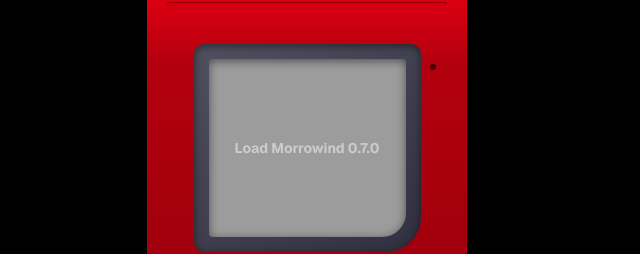
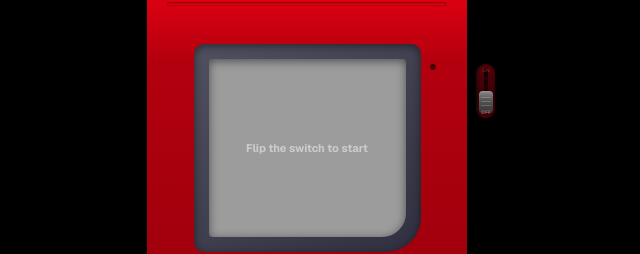
Before and after one commit to ScrollBoy-Gameboy/ScrollBoy-Source, a Next.js app: page / in a window 1280 px wide. Shown: the part 156-410 px from the top of the page, without its empty margins (333-973 px from the left). Built offline with nearby package versions, Linux system fonts and the light colour scheme.

Commit message:
feat: add power switch toggle and update start button to hint text
Co-authored-by: Void Drifter <135348722+VoltacceptYT@users.noreply.github.com>

```diff
--- a/app/page.tsx
+++ b/app/page.tsx
@@ -218,8 +218,145 @@ export default function GBAEmulator() {
     }
   });
 
+  const handleSwitchToggle = () => {
+    if (!emulatorRunning) {
+      startMorrowind("0.7.0");
+    } else {
+      if (nostalgist) {
+        nostalgist.exit();
+        setNostalgist(null);
+      }
+      setEmulatorRunning(false);
+      setStatusText("Load Morrowind 0.7.0");
+    }
+  };
+
   return (
     <div className="min-h-screen bg-black flex flex-col items-center justify-center select-none p-4">
+
+      {/* Outer wrapper: console body + side switch */}
+      <div className="relative flex items-start">
+
+      {/* Side Power Switch — mounted on the right edge of the console */}
+      <div
+        className="absolute"
+        style={{
+          right: "-28px",
+          top: "80px",
+          zIndex: 10,
+        }}
+      >
+        {/* Switch housing / track */}
+        <div
+          style={{
+            width: "18px",
+            height: "54px",
+            background: "linear-gradient(180deg, #5a0008 0%, #3d0006 50%, #5a0008 100%)",
+            borderRadius: "9px",
+            boxShadow: "2px 0 6px rgba(0,0,0,0.5), inset 0 1px 3px rgba(0,0,0,0.4), -1px 0 2px rgba(255,255,255,0.08)",
+            position: "relative",
+            cursor: "pointer",
+          }}
+          onClick={handleSwitchToggle}
+          role="button"
+          aria-label={emulatorRunning ? "Power switch — ON (click to turn off)" : "Power switch — OFF (click to turn on)"}
+          title={emulatorRunning ? "ON — click to stop" : "OFF — click to start"}
+        >
+          {/* Recessed track groove */}
+          <div
+            style={{
+              position: "absolute",
+              left: "50%",
+              top: "4px",
+              bottom: "4px",
+              width: "4px",
+              transform: "translateX(-50%)",
+              background: "linear-gradient(180deg, #1a0003 0%, #2a0005 100%)",
+              borderRadius: "2px",
+              boxShadow: "inset 0 1px 3px rgba(0,0,0,0.6)",
+            }}
+          />
+
+          {/* Thumb / knob — slides up (ON) or down (OFF) */}
+          <div
+            style={{
+              position: "absolute",
+              left: "50%",
+              transform: "translateX(-50%)",
+              top: emulatorRunning ? "3px" : "27px",
+              transition: "top 0.18s cubic-bezier(0.4, 0, 0.2, 1)",
+              width: "14px",
+              height: "22px",
+              background: emulatorRunning
+                ? "linear-gradient(180deg, #ff6666 0%, #cc2222 40%, #aa0000 100%)"
+                : "linear-gradient(180deg, #888888 0%, #555555 40%, #333333 100%)",
+              borderRadius: "4px",
+              boxShadow: emulatorRunning
+                ? "0 0 6px rgba(255,50,50,0.7), 0 2px 4px rgba(0,0,0,0.5), inset 0 1px 2px rgba(255,200,200,0.3)"
+                : "0 2px 4px rgba(0,0,0,0.5), inset 0 1px 2px rgba(255,255,255,0.15)",
+            }}
+          >
+            {/* Grip lines on the knob */}
+            {[0, 1, 2].map((i) => (
+              <div
+                key={i}
+                style={{
+                  position: "absolute",
+                  left: "2px",
+                  right: "2px",
+                  height: "1px",
+                  top: `${6 + i * 4}px`,
+                  background: emulatorRunning
+                    ? "rgba(255,200,200,0.4)"
+                    : "rgba(255,255,255,0.2)",
+                  borderRadius: "1px",
+                }}
+              />
+            ))}
+          </div>
+
+          {/* ON label */}
+          <span
+            style={{
+              position: "absolute",
+              top: "3px",
+              left: "50%",
+              transform: "translateX(-50%)",
+              fontSize: "5px",
+              fontWeight: "bold",
+              letterSpacing: "0.02em",
+              color: emulatorRunning ? "rgba(255,150,150,0.9)" : "rgba(120,60,60,0.6)",
+              transition: "color 0.2s",
+              userSelect: "none",
+              pointerEvents: "none",
+              lineHeight: 1,
+              marginTop: "1px",
+            }}
+          >
+            ON
+          </span>
+
+          {/* OFF label */}
+          <span
+            style={{
+              position: "absolute",
+              bottom: "3px",
+              left: "50%",
+              transform: "translateX(-50%)",
+              fontSize: "5px",
+              fontWeight: "bold",
+              letterSpacing: "0.02em",
+              color: emulatorRunning ? "rgba(120,60,60,0.6)" : "rgba(180,120,120,0.7)",
+              transition: "color 0.2s",
+              userSelect: "none",
+              pointerEvents: "none",
+              lineHeight: 1,
+            }}
+          >
+            OFF
+          </span>
+        </div>
+      </div>
 
       {/* Game Boy Body */}
       <div
@@ -282,12 +419,9 @@ export default function GBAEmulator() {
           >
             {/* Nostalgist injects canvas here; we style it via the useEffect observer */}
             {!emulatorRunning && (
-              <button
-                onClick={() => startMorrowind("0.7.0")}
-                className="relative z-10 text-[#cccccc] text-sm font-bold cursor-pointer bg-transparent border-none hover:text-[#eeeeee] transition-colors"
-              >
-                {loading ? "Loading..." : statusText}
-              </button>
+              <span className="relative z-10 text-[#cccccc] text-[11px] font-bold text-center px-2 pointer-events-none select-none">
+                {loading ? "Loading..." : "Flip the switch to start"}
+              </span>
             )}
           </div>
 
@@ -455,6 +589,8 @@ export default function GBAEmulator() {
         </div>
       </div>
 
+      </div>{/* end outer wrapper */}
+
       {/* Keyboard controls hint */}
       <div className="fixed bottom-[10px] left-1/2 -translate-x-1/2 text-[#444] text-[10px] text-center">
         Arrow Keys = D-Pad | Z = A | X = B | Enter = Start | Shift = Select
```
